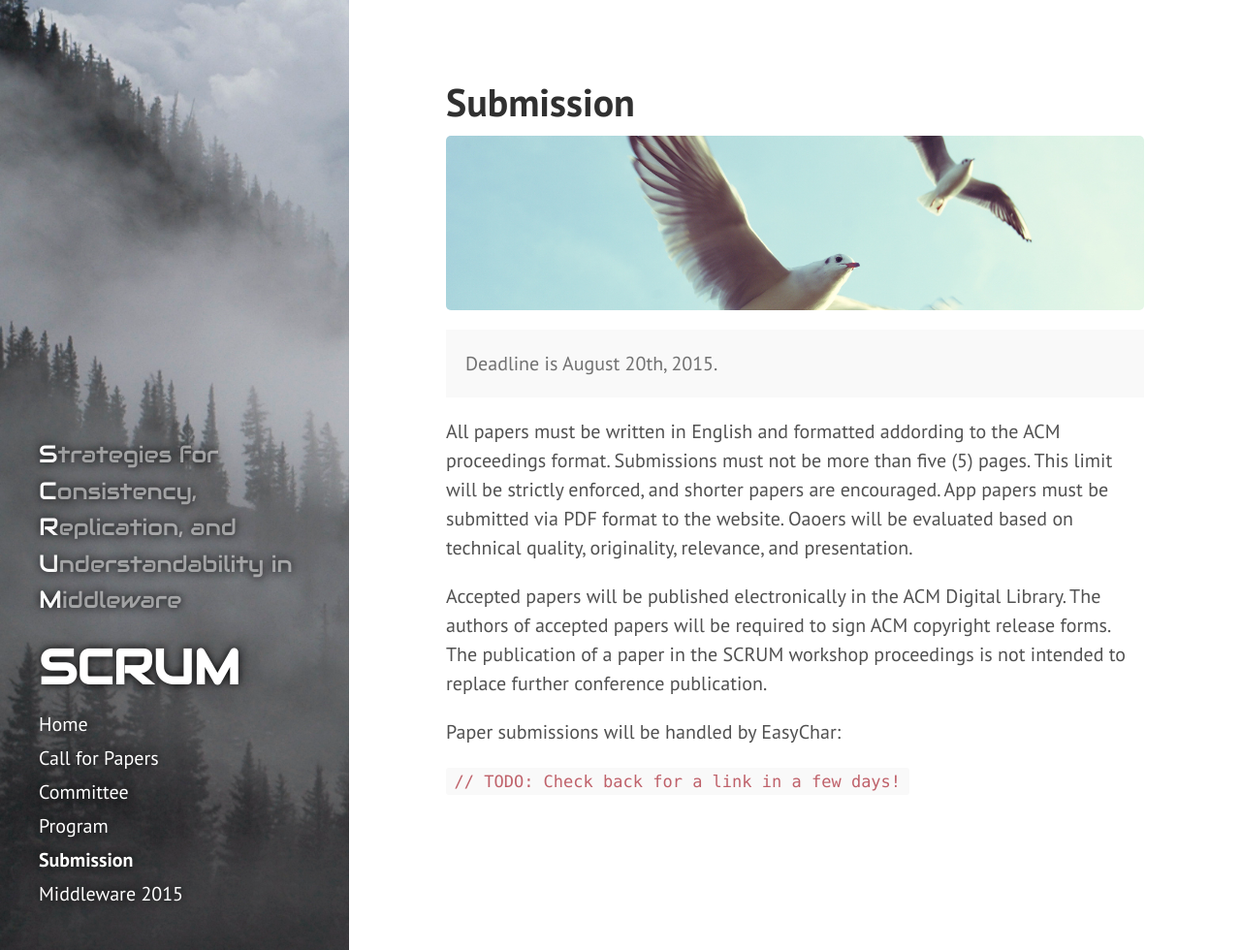
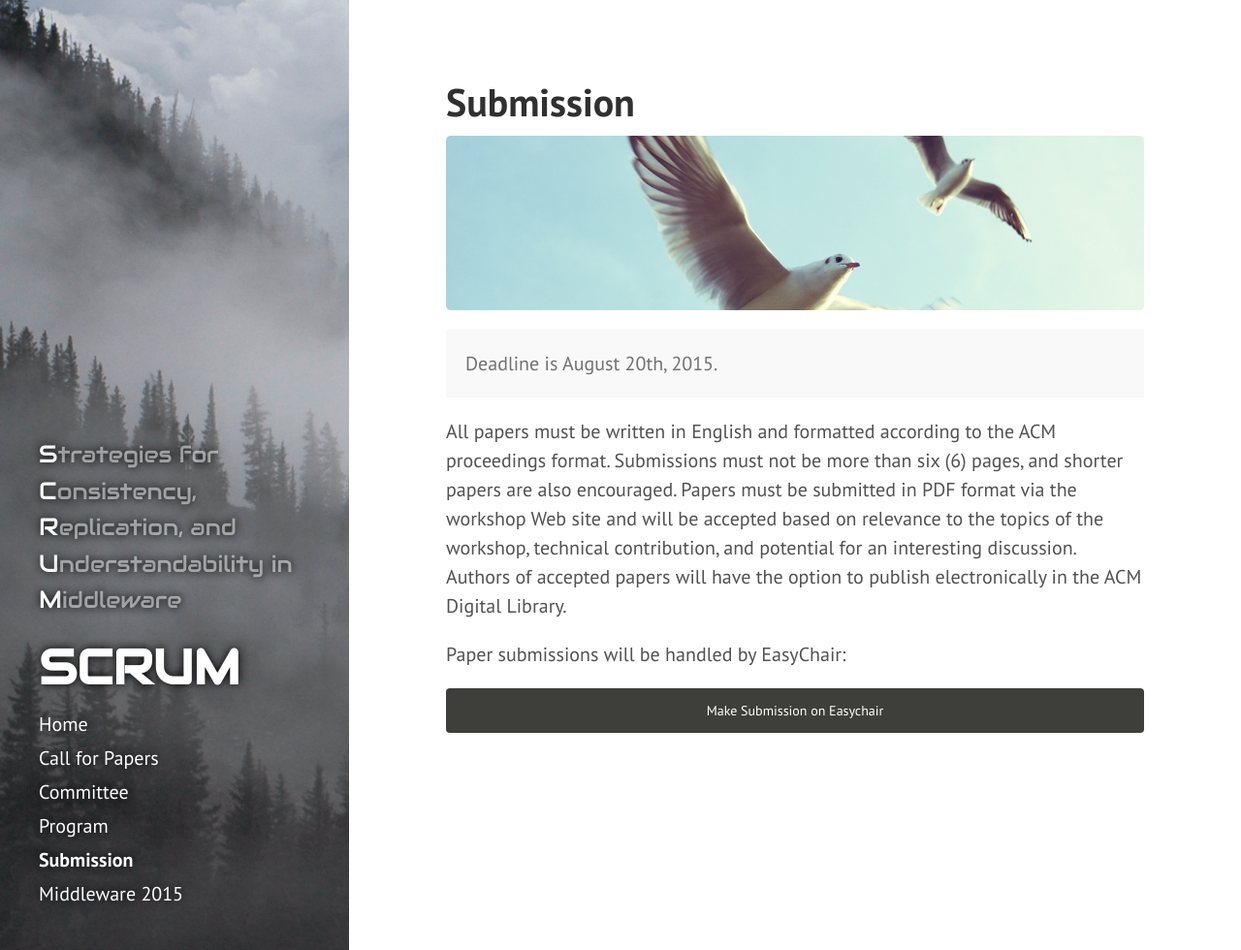
Before and after one commit to Hoverbear/SCRUM2015, a Jekyll site: the page built from submission.md, in a window 1280 px wide and 980 px high. Shown: the whole window at 97% size. Built offline with Jekyll 4.4.1, drawn with Linux system fonts in a browser that asks for light colours; Markdown is read by kramdown in place of the engine named in the settings.

Commit message:
Easychair

```diff
--- a/public/css/hyde.css
+++ b/public/css/hyde.css
@@ -187,7 +187,35 @@ a.sidebar-nav-item:focus {
   }
 }
 
-
+/*
+ * Buttons
+ */
+.button {
+  display: inline-block;
+  margin-bottom: 0;
+  font-weight: normal;
+  text-align: center;
+  vertical-align: middle;
+  -ms-touch-action: manipulation;
+      touch-action: manipulation;
+  cursor: pointer;
+  background-image: none;
+  border: 1px solid transparent;
+  white-space: nowrap;
+  padding: 12px 16px;
+  font-size: 14px;
+  line-height: 1.42857143;
+  border-radius: 4px;
+  -webkit-user-select: none;
+  -moz-user-select: none;
+  -ms-user-select: none;
+  user-select: none;
+  color: #ffffff;
+  background-color: #3e3f3a;
+  border-color: transparent;
+  display: block;
+  width: 100%;
+}
 
 /*
  * Themes
--- a/submission.md
+++ b/submission.md
@@ -9,10 +9,8 @@ title: Submission
     Deadline is August 20th, 2015.
 </div>
 
-All papers must be written in English and formatted addording to the ACM proceedings format. Submissions must not be more than five (5) pages. This limit will be strictly enforced, and shorter papers are encouraged. App papers must be submitted via PDF format to the website. Oaoers will be evaluated based on technical quality, originality, relevance, and presentation.
+All papers must be written in English and formatted according to the ACM proceedings format. Submissions must not be more than six (6) pages, and shorter papers are also encouraged. Papers must be submitted in PDF format via the workshop Web site and will be accepted based on relevance to the topics of the workshop, technical contribution, and potential for an interesting discussion. Authors of accepted papers will have the option to publish electronically in the ACM Digital Library.
 
-Accepted papers will be published electronically in the ACM Digital Library. The authors of accepted papers will be required to sign ACM copyright release forms. The publication of a paper in the SCRUM workshop proceedings is not intended to replace further conference publication.
+Paper submissions will be handled by EasyChair:
 
-Paper submissions will be handled by EasyChar:
-
-`// TODO: Check back for a link in a few days!`
+<a class="button" href="https://easychair.org/conferences/?conf=scrum2015">Make Submission on Easychair</a>
```
Also changed, not shown: cfp.md (+9 -0 lines), program.md (+6 -1 lines).
